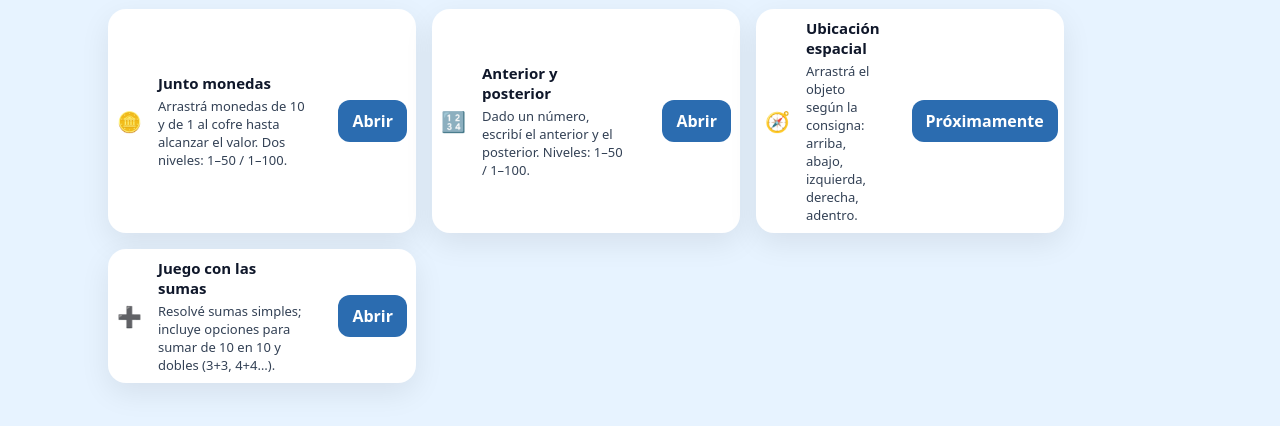
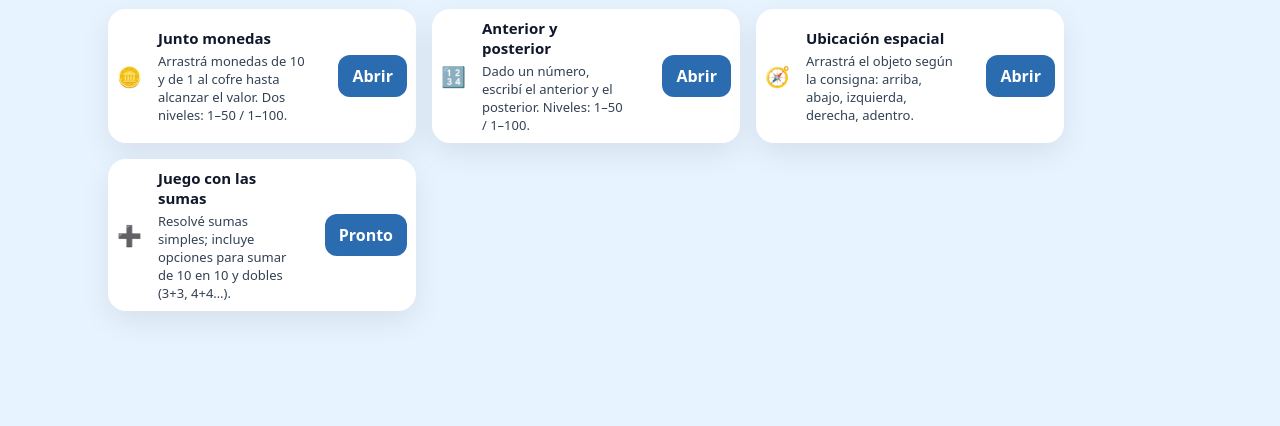
Before and after one commit to myriamkarina/aventurasdelratonperez, a plain HTML site: page index.html in a window 1280 px wide. Shown: the part 98-524 px from the top of the page. Drawn offline with Linux system fonts and the light colour scheme.

Commit message:
Add files via upload

```diff
--- a/index.html
+++ b/index.html
@@ -79,7 +79,7 @@
           <p class="desc">Arrastrá el objeto según la consigna: arriba, abajo, izquierda, derecha, adentro.</p>
         </div>
         <div class="spacer"></div>
-        <a class="btn btn-primary" href="ubicacion-espacia.html">Próximamente</a>
+        <a class="btn btn-primary" href="">Abrir</a>
       </article>
 
       <!-- Juego con las sumas -->
@@ -90,7 +90,7 @@
           <p class="desc">Resolvé sumas simples; incluye opciones para sumar de 10 en 10 y dobles (3+3, 4+4…).</p>
         </div>
         <div class="spacer"></div>
-        <a class="btn btn-primary" href="sumas.html">Abrir</a>
+        <a class="btn btn-primary" href="sumas.html">Pronto</a>
       </article>
     </section>
 
```
